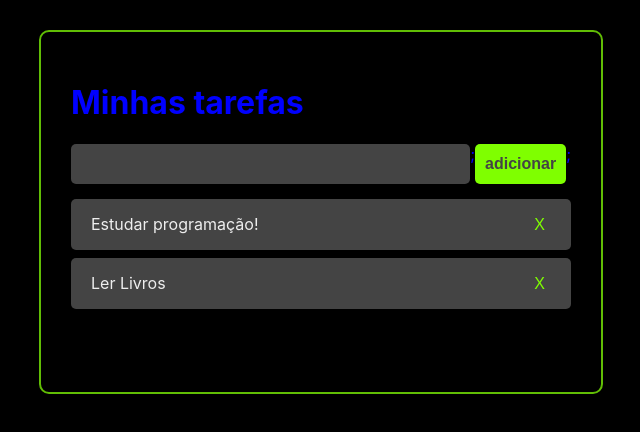
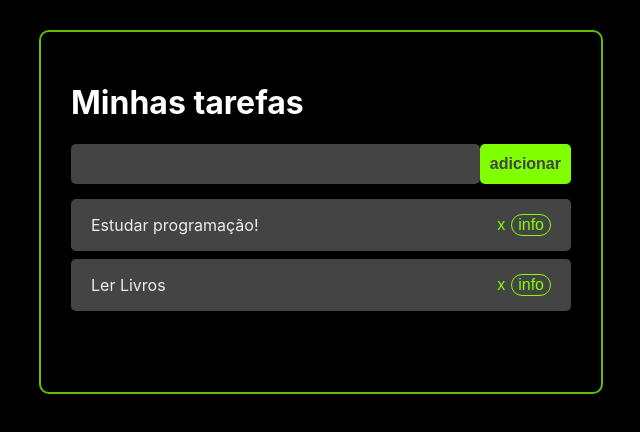
Before and after one commit to pedrohelias/react-courses, a React (Create React App) app in the folder curso_dicas_para_devs/: page / in a window 1280 px wide. Shown: the top 432 px of the page, without its empty margins (319-959 px from the left). Built offline with nearby package versions, Linux system fonts and the light colour scheme.

Commit message:
adicionado router e botão info

```diff
--- a/curso_dicas_para_devs/package.json
+++ b/curso_dicas_para_devs/package.json
@@ -8,6 +8,8 @@
     "@testing-library/user-event": "^12.1.10",
     "react": "^17.0.2",
     "react-dom": "^17.0.2",
+    "react-router": "^5.2.1",
+    "react-router-dom": "^5.2.1",
     "react-scripts": "4.0.3",
     "uuid": "^8.3.2",
     "web-vitals": "^1.0.1"
--- a/curso_dicas_para_devs/src/App.jsx
+++ b/curso_dicas_para_devs/src/App.jsx
@@ -5,6 +5,7 @@ import Button from "./components/Button";
 import Tasks from "./components/Tasks";
 import {v4 as uuidv4} from "uuid";
 import Header from "./components/Header";
+import { BrowserRouter as Router, Route } from "react-router-dom";
 
 const App = () => {
   //let mensagem = "olá mundo!";
@@ -53,17 +54,24 @@ const App = () => {
   };
 
   return(
-    <div>
+   <Router>
       <div className = "container">
         <Header></Header>
-        <AddTask handleTaskAddition={handleTaskAddition}></AddTask>
+        <Route path="/" exact render={()=>( //atenção para o parenteses, ele entrega um return
 
-        <Tasks tasks={tasks}  handleTaskClickmodified = { handleTaskClickmodified} handleTaskDeletion = {handleTaskDeletion}></Tasks>
+          <div>
+            <AddTask handleTaskAddition={handleTaskAddition}></AddTask>
+            <Tasks tasks={tasks} handleTaskClickmodified={handleTaskClickmodified} handleTaskDeletion={handleTaskDeletion}></Tasks>
+          </div>
 
+        )}>
+
+        </Route>
 
       </div>
-    </div>
-  )
+
+    </Router>
+  );
 }
 
 
--- a/curso_dicas_para_devs/src/components/AddTask.jsx
+++ b/curso_dicas_para_devs/src/components/AddTask.jsx
@@ -23,8 +23,8 @@ const AddTask = ({handleTaskAddition}) => {
 
         <div className="add-task-container">
 
-            <input value={inputData} onChange={handleInputChange} type="text" className="add-task-input"></input>;
-            <Button onClick={handleTaskClick}>adicionar</Button>;
+            <input value={inputData} onChange={handleInputChange} type="text" className="add-task-input"></input>
+            <Button onClick={handleTaskClick}>adicionar</Button>
 
         </div>
 
--- /dev/null
+++ b/curso_dicas_para_devs/src/components/Header.css
@@ -0,0 +1,6 @@
+.header-style{
+
+    color: white;
+
+
+}
--- a/curso_dicas_para_devs/src/components/Header.jsx
+++ b/curso_dicas_para_devs/src/components/Header.jsx
@@ -1,7 +1,8 @@
 import React from 'react';
+import "./Header.css";
 
 const Header = () => {
-    return ( <h1>Minhas tarefas</h1> );
+    return ( <h1 className = "header-style">Minhas tarefas</h1> );
 }
 
 export default Header;
--- a/curso_dicas_para_devs/src/components/Task.css
+++ b/curso_dicas_para_devs/src/components/Task.css
@@ -25,3 +25,13 @@
     cursor: pointer;
 
 }
+
+.task-details-button{
+    background-color: #444;
+    border: solid 1px;
+    border-radius:20px;
+    font-size: 16px ;
+    color: chartreuse;
+    cursor: pointer;
+
+}
--- a/curso_dicas_para_devs/src/components/Task.jsx
+++ b/curso_dicas_para_devs/src/components/Task.jsx
@@ -15,9 +15,11 @@ const Task = ({task,  handleTaskClickmodified, handleTaskDeletion}) => {
             </div>
 
             <div className= "buttons-container">
-                <button className = "remove-task-button" onClick={()=> handleTaskDeletion(task.id)}>X</button>
+                <button className = "remove-task-button" onClick={()=> handleTaskDeletion(task.id)}>x</button>
+                <button className = "task-details-button" >info</button>
+            </div>
 
-            </div>
+
 
 
         </div>
```
Also changed, not shown: 1 other file (tests, documents, lock files or other folders).
